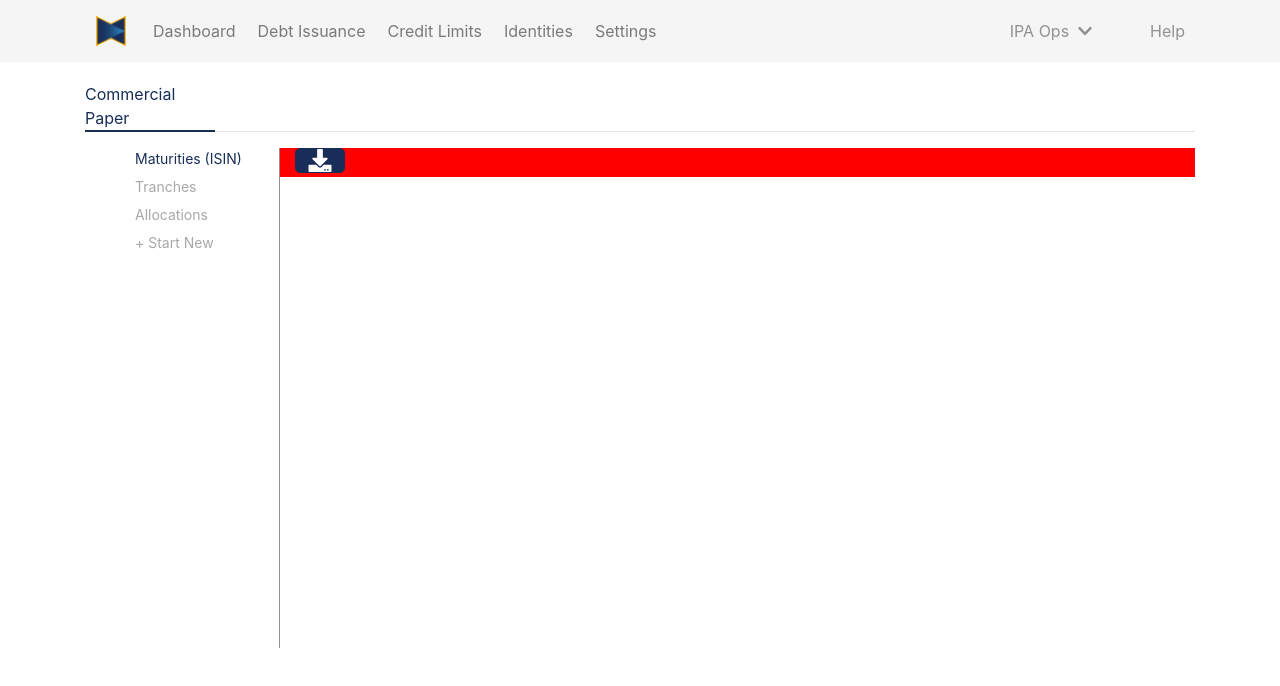
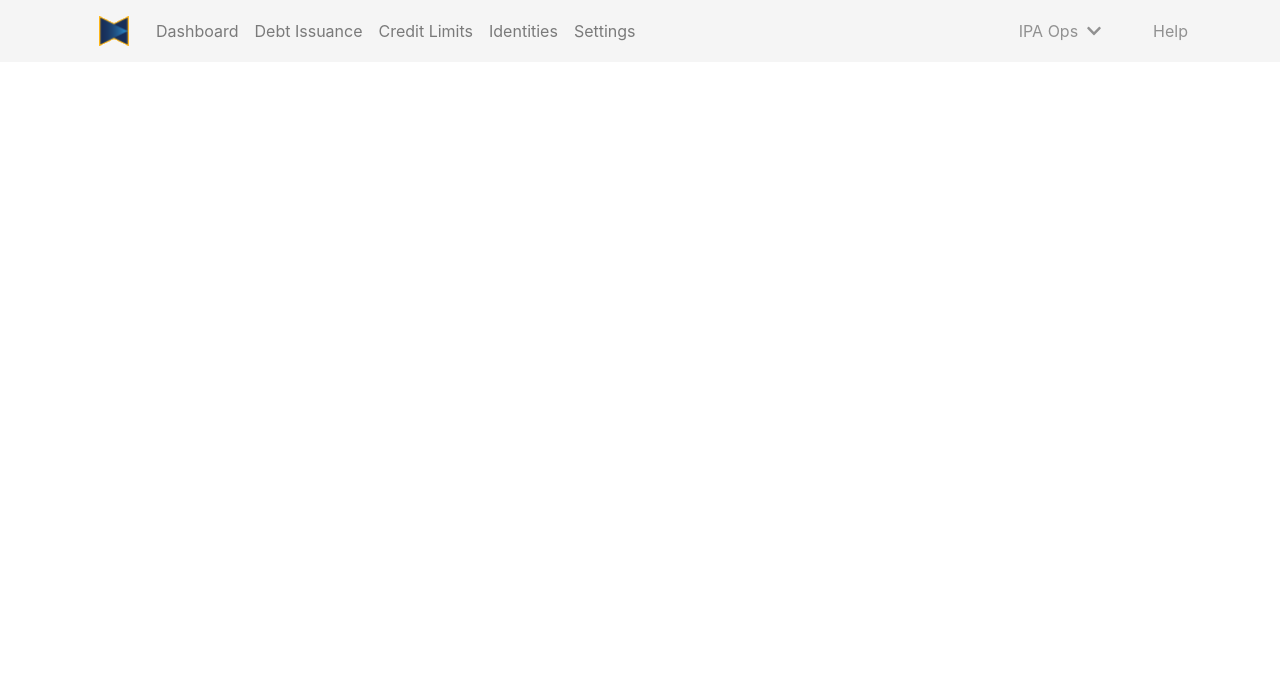
Before and after one commit to jade1001/debt-issuance-ipa, a React (Create React App) app: page / in a window 1280 px wide. Shown: the top 686 px of the page. Built offline with nearby package versions, Linux system fonts and the light colour scheme.

Commit message:
made nav responsive

```diff
--- a/src/App.css
+++ b/src/App.css
@@ -25,18 +25,18 @@
 }
 */
 /* Main Nav CSS **/
-.navHover:hover {
+.nav {
+  color: #a2a2a2;
+  text-decoration-style: none;
+  background-color: rgb(245, 245, 245);
+  border: 4px solid rgb(245, 245, 245);
+}
+.nav:hover {
   color: #192f59;
   background-color: rgb(245, 245, 245);
   text-decoration-line: none;
   border-bottom: 3px solid #192f59;
 }
-.navHover {
-  color: #a2a2a2;
-  text-decoration-style: none;
-  background-color: rgb(245, 245, 245);
-  border: 3px solid rgb(245, 245, 245);
-}
 #cards:hover {
   cursor: pointer;
   box-shadow: 0 5px 5px rgba(0, 0, 0, 0.19), 0 6px 6px rgba(0, 0, 0, 0.23);
--- a/src/App.js
+++ b/src/App.js
@@ -1,12 +1,14 @@
 import React from 'react'
 import './App.css'
 import 'bootstrap/dist/css/bootstrap.min.css'
-import DebtIssuance from './components/DebtIssuance'
+import MainNavBar from './components/MainNavBar'
+// import DebtIssuance from './components/DebtIssuance'
 
 function App() {
   return (
     <div className='App'>
-      <DebtIssuance />
+      {/* <DebtIssuance /> */}
+      <MainNavBar />
     </div>
   )
 }
--- a/src/components/DashboardMain.js
+++ b/src/components/DashboardMain.js
@@ -2,10 +2,6 @@ import React, { Component } from 'react'
 import MainNavBar from './MainNavBar'
 import { Container, Row, Col } from 'react-bootstrap'
 import '../App.css'
-<<<<<<< HEAD
-=======
-import OpsNotif1 from './OpsNotif1'
->>>>>>> a3636765d6b3829aafc0d38591f52a81defeff54
 
 class DashboardMain extends Component {
   render() {
--- a/src/components/LoginNavBar.js
+++ b/src/components/LoginNavBar.js
@@ -9,7 +9,8 @@ class LoginNavBar extends Component {
     return (
       <div>
         <Navbar
-          b
+          collapseOnSelect
+          expand='lg'
           style={{ backgroundColor: 'rgb(245, 245, 245)' }}
           variant='light'
         >
@@ -23,6 +24,8 @@ class LoginNavBar extends Component {
               style={{ marginLeft: 80 }}
             />
           </Navbar.Brand>
+          <Navbar.Toggle aria-controls='responsive-navbar-nav' />
+          <Navbar.Collapse id='responsive-navbar-nav'>
             <Nav className='mr-auto'></Nav>
             <Form inline>
               <Nav.Link
@@ -40,6 +43,7 @@ class LoginNavBar extends Component {
                 Help
               </Nav.Link>
             </Form>
+          </Navbar.Collapse>
         </Navbar>
       </div>
     )
--- a/src/components/MainNavBar.js
+++ b/src/components/MainNavBar.js
@@ -1,7 +1,6 @@
 import React, { Component } from 'react'
 import { Navbar, Nav, Form } from 'react-bootstrap'
 import logo from './logo.png'
-import '../App.css'
 import { FontAwesomeIcon } from '@fortawesome/react-fontawesome'
 import { faChevronDown } from '@fortawesome/free-solid-svg-icons'
 
@@ -10,10 +9,15 @@ class MainNavBar extends Component {
     return (
       <div>
         <Navbar
+          collapseOnSelect
+          expand='lg'
           style={{ backgroundColor: 'rgb(245, 245, 245)' }}
           variant='light'
         >
-          <Navbar.Brand href='#home'>
+          <Navbar.Brand
+            href='#home'
+            style={{ border: '3px solid rgb(245, 245, 245)' }}
+          >
             <img
               alt=''
               src={logo}
@@ -23,40 +27,45 @@ class MainNavBar extends Component {
               style={{ marginLeft: 80 }}
             />
           </Navbar.Brand>
+          <Navbar.Toggle aria-controls='responsive-navbar-nav' />
+          <Navbar.Collapse id='responsive-navbar-nav'>
             <Nav className='mr-auto'>
-            <Nav.Link href='#dashboard' className='navHover'>
+              <Nav.Link href='#dashboard' className='nav'>
                 Dashboard
               </Nav.Link>
-            <Nav.Link href='#dept-issuance' className='navHover'>
+              <Nav.Link href='#dept-issuance' className='nav'>
                 Debt Issuance
               </Nav.Link>
-            <Nav.Link href='#credit-limits' className='navHover'>
+              <Nav.Link href='#credit-limits' className='nav'>
                 Credit Limits
               </Nav.Link>
-            <Nav.Link href='#identities' className='navHover'>
+              <Nav.Link href='#identities' className='nav'>
                 Identities
               </Nav.Link>
-            <Nav.Link href='#settings' className='navHover'>
+              <Nav.Link href='#settings' className='nav'>
                 Settings
               </Nav.Link>
             </Nav>
+
             <Form inline>
               <Nav.Link
                 href='#signin'
                 style={{ color: '#919191', marginRight: 20 }}
-              className='navHover'
               >
                 IPA Ops &nbsp;
                 <FontAwesomeIcon icon={faChevronDown} />
               </Nav.Link>
               <Nav.Link
                 href='#help'
-              style={{ color: '#919191', marginRight: 60 }}
-              className='navHover'
+                style={{
+                  color: '#919191',
+                  marginRight: 60
+                }}
               >
                 Help
               </Nav.Link>
             </Form>
+          </Navbar.Collapse>
         </Navbar>
       </div>
     )
```
Lines whose indentation alone changed are shown as unchanged.
